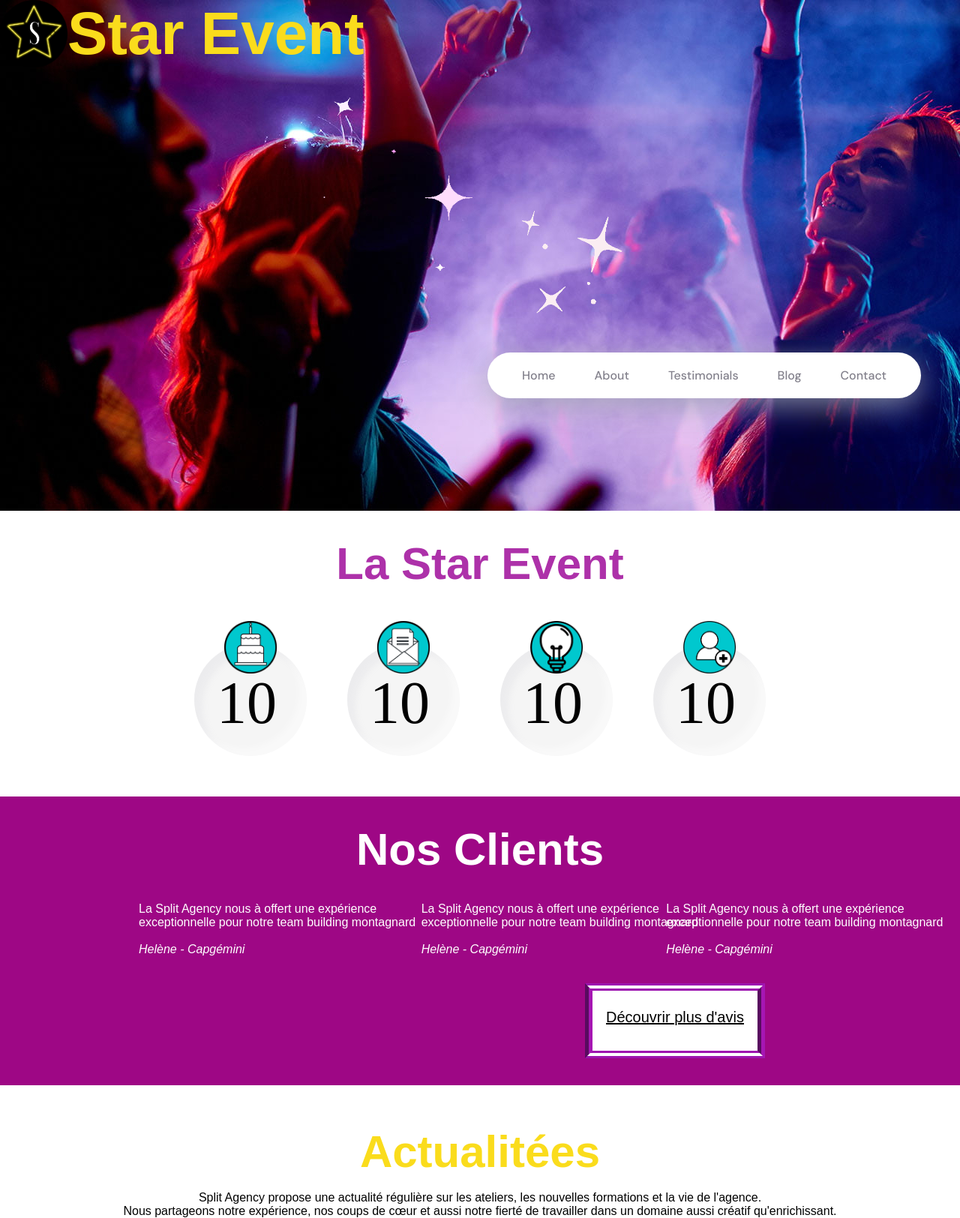
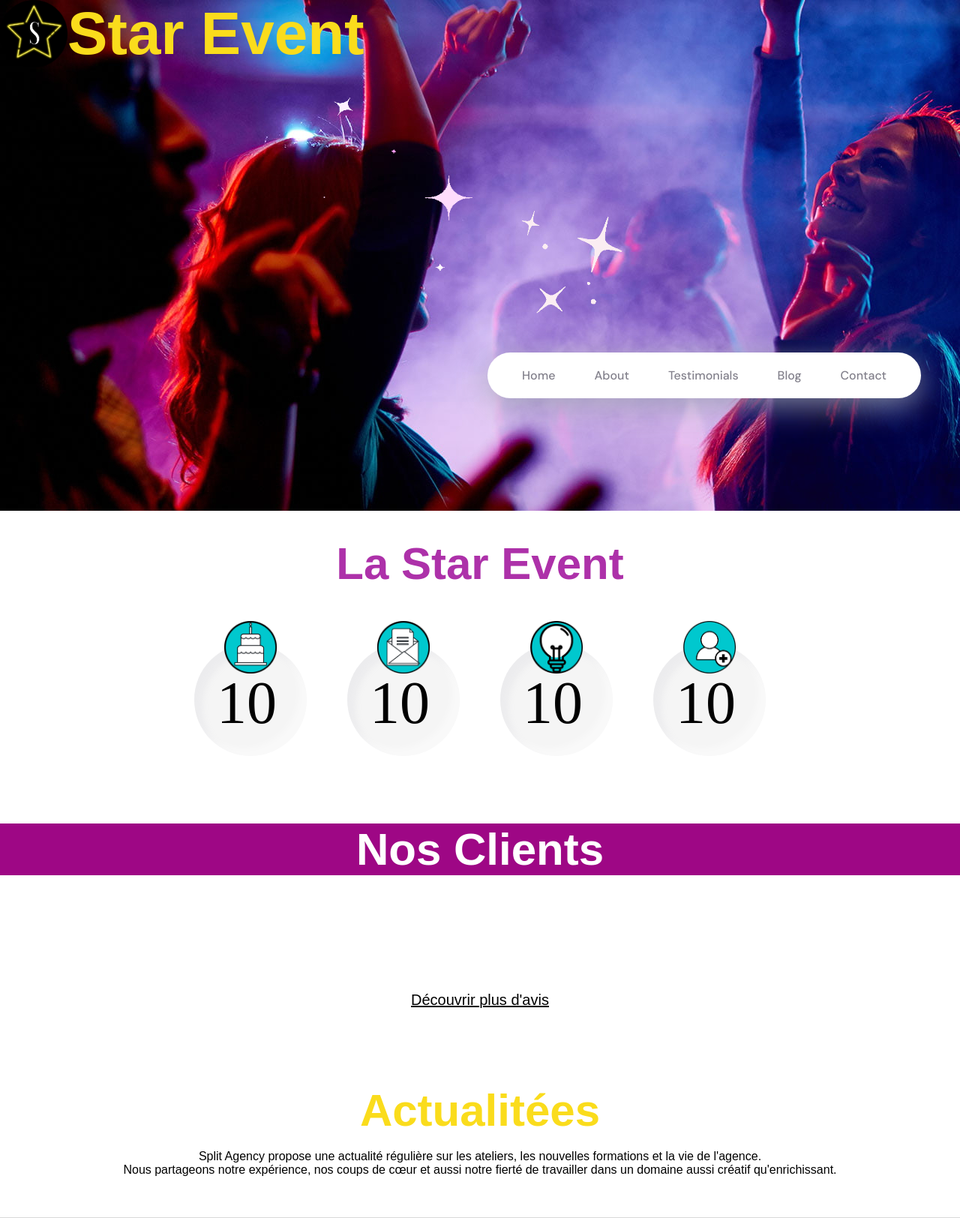
Before and after one commit to N0ELINE/WebEvenementiel, a PHP site: page /index.html in a window 1280 px wide; the page is wider, and only the part inside the window is pictured. Shown: the top 1624 px of that part at 75% size. Run offline with PHP 8.4, Linux system fonts and the light colour scheme; some web fonts are replaced.

Commit message:
modif style.css

```diff
--- a/style.css
+++ b/style.css
@@ -3,32 +3,17 @@
 @import url('https://fonts.googleapis.com/css?family=DM+Sans:500,700&display=swap');
 
 
-
+ /*Page Accueil*/
 *{padding: 0; margin: 0; box-sizing: border-box;}
-body{height: 900px;}
-header {
-	background: url('header.jpg');
-	text-align: center;
-	width: 100%;
-	height: auto;
-	background-size: cover;
-	background-attachment: fixed;
-	position: relative;
-	overflow: hidden;
-	border-radius: 0 0 85% 85% / 30%;
-}
-header .overlay{
-	width: 100%;
-	height: 100%;
-	padding: 50px;
-	color: #FFF;
-	text-shadow: 1px 1px 1px #333;
-  background-image: linear-gradient( 135deg, #9f05ff69 10%, #fd5e086b 100%);
-
-}
 
 
 
+
+
+/*---------------------------*/
+
+
+/*Accueil - Actualité -*/
 
 .titre_actu{
 	margin:auto;
@@ -98,7 +102,7 @@ header .overlay{
 	margin-left: 35px;
 
 }
-#violet{
+.violet{
 	background-color: #9E0785;
 }
 #client{
@@ -106,26 +110,31 @@ header .overlay{
 	grid-template-columns: repeat(3, 1fr);
 
 }
-.avis_cli{
-	margin-left:780px;
-	border-top: 10px double #9d15af;
-	border-right: 10px groove #a616b3;
-	border-bottom: 10px double #9d15af;
-	border-left: 10px groove #a616b3;
-	width: 240px;
-	height: 100px;
-	background: white
+.btn_avis_cli{
+	padding: 7px;
+     font-size: 20px;
+     border-width: 2px;
+     border-color: #56B6D2;
+     background-color: #FFFFFF;
+     color: #000000;
+     border-style: solid;
+     border-radius: 16px;
+     box-shadow: 0px 0px 18px rgba(66,66,66,.75);
+	 height: 70px;
+	 width: 280px;
+	 margin-left: 780px;
 
 }
 #avis{
 	text-align:center;
-	line-height:70px;
+	line-height:45px;
 	font-family: sans-serif;
 	font-size: 20px;
 }
 
+ /*---------------------------*/
 
-
+/*Accueil - Footer-*/
 
 
  .footer-basic {
```
Also changed, not shown: other parts of style.css (+90 -2 lines).
